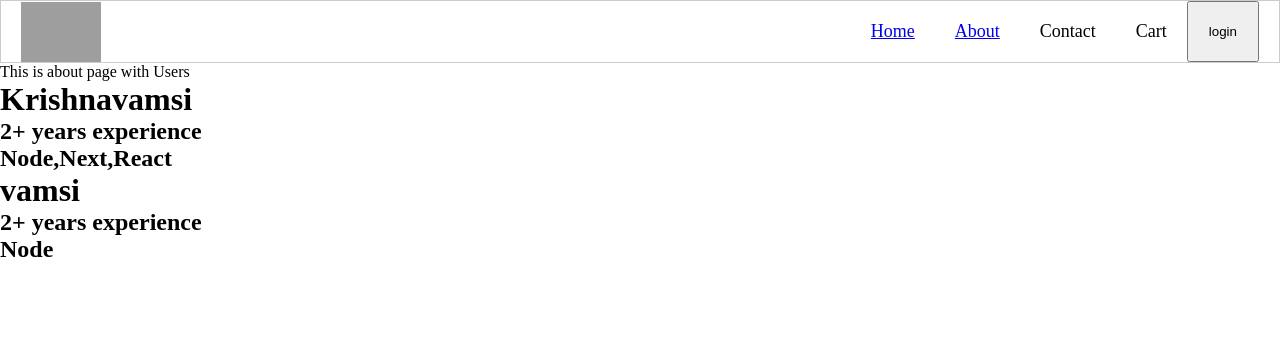
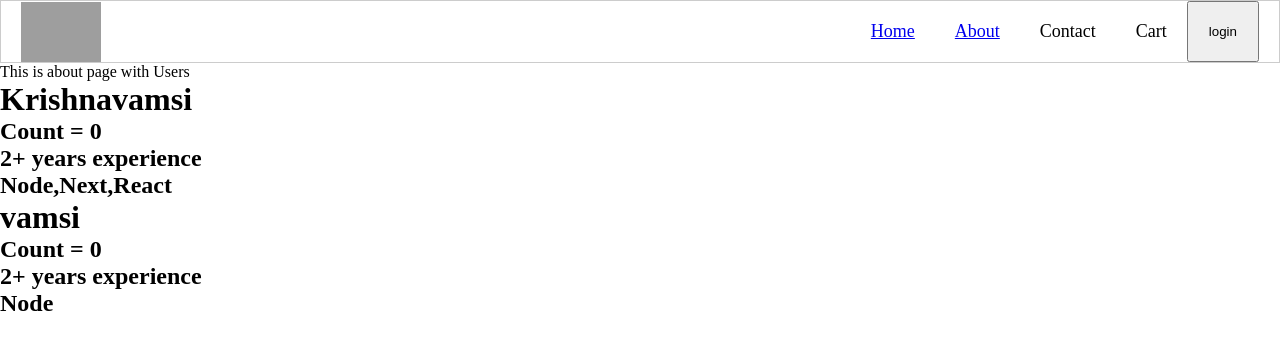
Before and after one commit to krishpinninti789/namaste-react, a React (Vite) app: page /about in a window 1280 px wide. Shown: the top 350 px of the page. Built offline with nearby package versions, Linux system fonts and the light colour scheme; grey boxes are pictures that could not be loaded.

Commit message:
Fix: Add count state to User and UserClass components for displaying user count

```diff
--- a/src/components/User.jsx
+++ b/src/components/User.jsx
@@ -1,9 +1,11 @@
-import React from "react";
+import React, { useState } from "react";
 
 const User = ({ name }) => {
+  const [count] = useState(0);
   return (
     <div>
       <h1>{name}</h1>
+      <h2>Count = {count}</h2>
       <h2>2+ years experience</h2>
       <h2>Node,Next,React</h2>
     </div>
--- a/src/components/UserClass.jsx
+++ b/src/components/UserClass.jsx
@@ -3,12 +3,18 @@ import React from "react";
 class UserClass extends React.Component {
   constructor(props) {
     super(props);
+    this.state = {
+      count: 0,
+    };
   }
+
   render() {
     const { name } = this.props;
+    const { count } = this.state;
     return (
       <div>
         <h1>{name}</h1>
+        <h2>Count = {count}</h2>
         <h2>2+ years experience</h2>
         <h2>Node</h2>
       </div>
```
